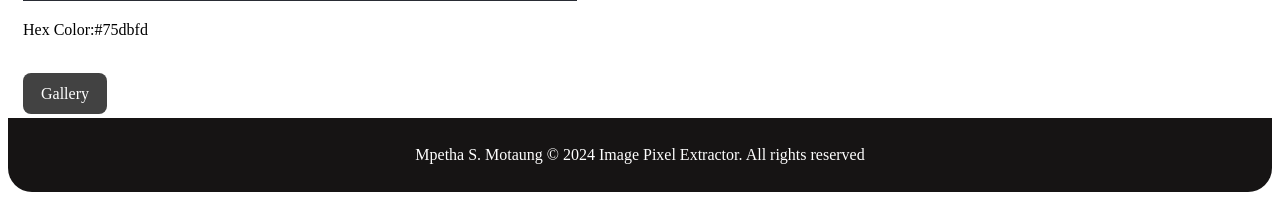
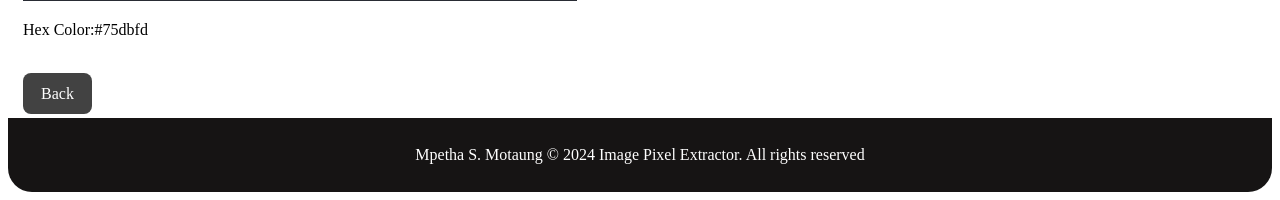
Before and after one commit to mpethamotaung/Image-Processing, a Django app: page /image/1/ in a window 1280 px wide. Shown: the part 627-827 px from the top of the page. Run offline with Django 5.2, Linux system fonts and the light colour scheme; data comes from the database, SQL or seed files in the repository.

Commit message:
update back button, correspondence to mini nav of templates

```diff
--- a/PixelsProject/pixels/templates/pixels/image_details.html
+++ b/PixelsProject/pixels/templates/pixels/image_details.html
@@ -8,7 +8,7 @@
     <p>Hex Color:{{ image.hex_color}}</p>
 </div>
 <div class="mini-nav-container">
-    <a href="{% url 'pixels:image_list' %}" class="back-btn">Gallery</a>
+    <a href="{% url 'pixels:image_list' %}" class="back-btn">Back</a>
 </div>
 
 
```
